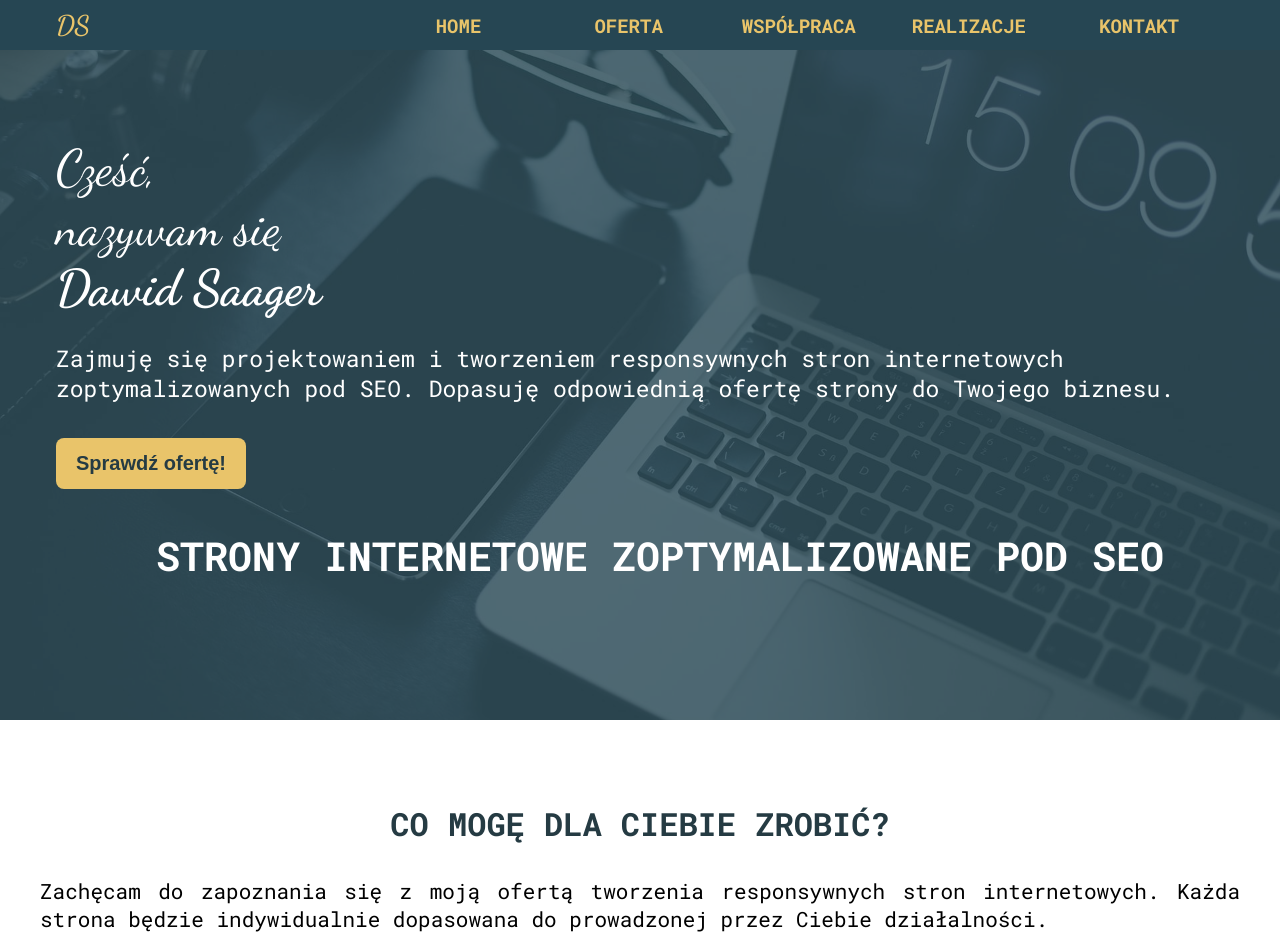
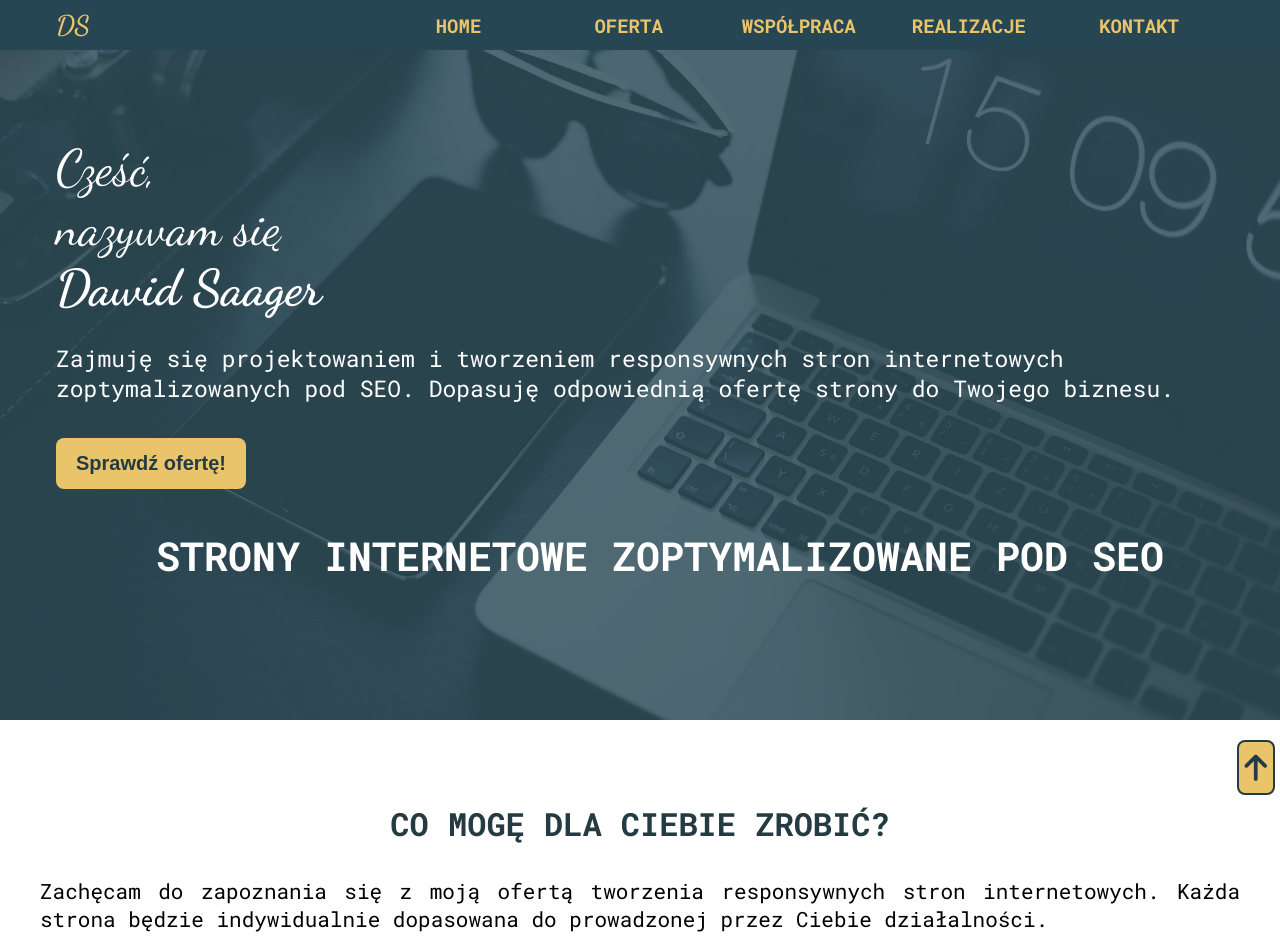
Before and after one commit to DawidSaager/portfolio, a website: page index.html in a window 1280 px wide. Shown: the top 936 px of the page. Drawn offline with Linux system fonts and the light colour scheme.

Commit message:
add to top arrow

```diff
--- a/index.html
+++ b/index.html
@@ -35,6 +35,10 @@
       </div>
    </div>
 </nav>
+
+<div class="toTopPage">
+   <a href="#header"><i class="fa-solid fa-arrow-up"></i></a>
+</div>
 <header class="header" id="header">
    <div class="wrapper">
       <div class="header__box">
@@ -195,11 +199,11 @@
 </section>
      <section class="contact white-section section-padding" id="contact">
 <h2 class="contact__heading heading-section">Skontaktuj się ze mną</h2>
-<div class="contact__box">
+<adress class="contact__box">
    <p class="contact__paragraph"><i class="fa-solid fa-user"></i> Dawid Saager</p>
    <a href="mailto:dawidsaager@gmail.com"><i class="fa-solid fa-at"></i> dawidsaager@gmail.com</a>
    <a href="tel:+48788351087"><i class="fa-solid fa-phone"></i> 788 351 087</a>
-</div>
+</adress>
 
 </section>
 </main>
--- a/src/js/main.js
+++ b/src/js/main.js
@@ -16,10 +16,9 @@ const sliderBoxWidth = sliderBox.offsetWidth
 let valueSliderLength
 
 if( Math.floor(sliderBoxWidth/2)+1 == width || Math.floor(sliderBoxWidth/2)-1 == width){
-	console.log('tak');
+
 	valueSliderLength = 2
 } else{
-	console.log('nie');
 	valueSliderLength = 1
 }
 
@@ -88,7 +87,6 @@ const options = {
 }
 
 const startCounter = entry => {
-	console.log(entry[0].isIntersecting);
 
 	if(entry[0].isIntersecting){
 		counterItems.forEach(counter => {
--- a/src/sass/style.scss
+++ b/src/sass/style.scss
@@ -41,6 +41,26 @@ a{
 	width: 100%;
 	max-width: 1200px;
 	margin: 0 auto;
+}
+
+.toTopPage{
+	display: flex;
+	justify-content: center;
+	align-items: center;
+	position: fixed;
+	bottom: 5px;
+	right: 5px;
+	z-index: 10;
+	a{
+		border: 2px solid #253b43;
+		border-radius: 8px;
+		padding: .2em .2em;
+		text-transform: uppercase;
+		font-size: 3rem;
+		font-weight: bold;
+		color: #253b43;
+		background-color: #E9C46A;
+	}
 }
 
 
```
Also changed, not shown: dist/css/style.min.css, dist/js/main.min.js, 2 other files.
